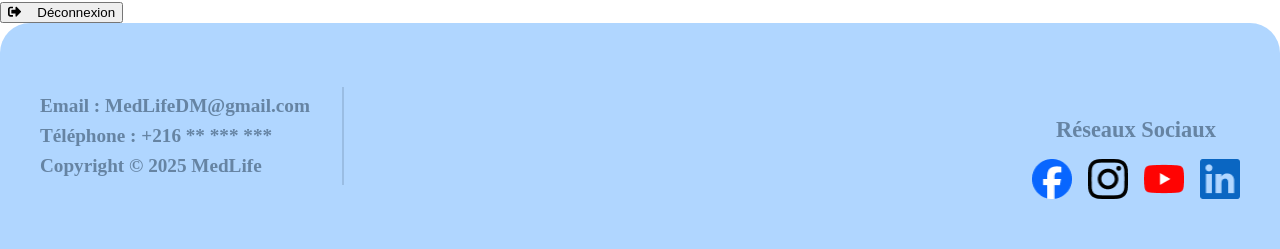
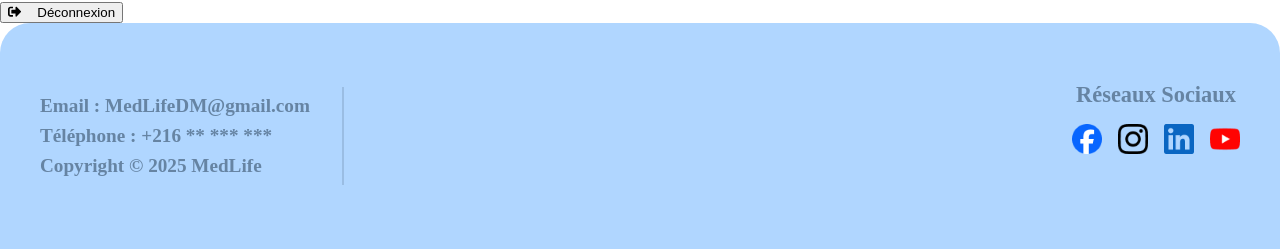
Before and after one commit to farahbennour/MedLife_React, a React (Vite) app: page /admin in a window 1280 px wide. Shown: the part 526-775 px from the top of the page. Built offline with nearby package versions, Linux system fonts and the light colour scheme.

Commit message:
update home and footer

```diff
--- a/src/components/Footer/footer.css
+++ b/src/components/Footer/footer.css
@@ -29,7 +29,7 @@ footer .contact-info h3 {
 /* --- SOCIAL MEDIA SECTION --- */
 .reseau {
   font-size: 1.4rem;
-  margin-bottom: 2%;
+  margin-top: -3%;
   font-weight: 700;
   color: #6684a3;
   margin-bottom: 1rem;
@@ -45,8 +45,8 @@ footer .contact-info h3 {
 }
 
 .flex.gap-3 img {
-  width: 40px;
-  height: 40px;
+  width: 30px;
+  height: 30px;
   transition: transform 0.3s ease, filter 0.3s ease;
   cursor: pointer;
   gap: 10px;
--- a/src/components/Footer/footer.jsx
+++ b/src/components/Footer/footer.jsx
@@ -14,9 +14,9 @@ export default function Footer(){
           <h4 className="reseau">Réseaux Sociaux</h4>
           <div className="flex gap-3 mt-2">
            <img src="/src/assets/facebook.png" alt="Facebook" className="h-8 w-8"/>
-              <img src="/src/assets/instagram.png" alt="Instagram" className="h-8 w-8"/>
-                <img src="/src/assets/youtube.png" alt="YouTube" className="h-8 w-8"/>
-                    <img src="/src/assets/linkedin.png" alt="LinkedIn" className="h-8 w-8"/>
+            <img src="/src/assets/instagram.png" alt="Instagram" className="h-8 w-8"/>
+            <img src="/src/assets/linkedin.png" alt="LinkedIn" className="h-8 w-8"/>
+            <img src="/src/assets/youtube.png" alt="YouTube" className="h-8 w-8"/>
           </div>
         </div>
       </div>
--- a/src/components/home/home.css
+++ b/src/components/home/home.css
@@ -11,7 +11,7 @@ html, body {
 .home-section {
   position: relative;
   width: 100%;
-  height: 60vh; /* hauteur limitée pour ne pas créer de scroll */
+  height: 70vh; /* hauteur limitée pour ne pas créer de scroll */
   display: flex;
   align-items: center;
   justify-content: center;
@@ -22,7 +22,7 @@ html, body {
       rgba(132, 191, 255, 0.53),
       rgba(102, 132, 163, 0.53)
     ),
-    url("/src/assets/cover.png") center center / cover no-repeat;
+    url("/src/assets/image.png") center center / cover no-repeat;
   padding: 20px;
   box-sizing: border-box;
 }
```
Also changed, not shown: 1 other file (tests, documents, lock files or other folders).
